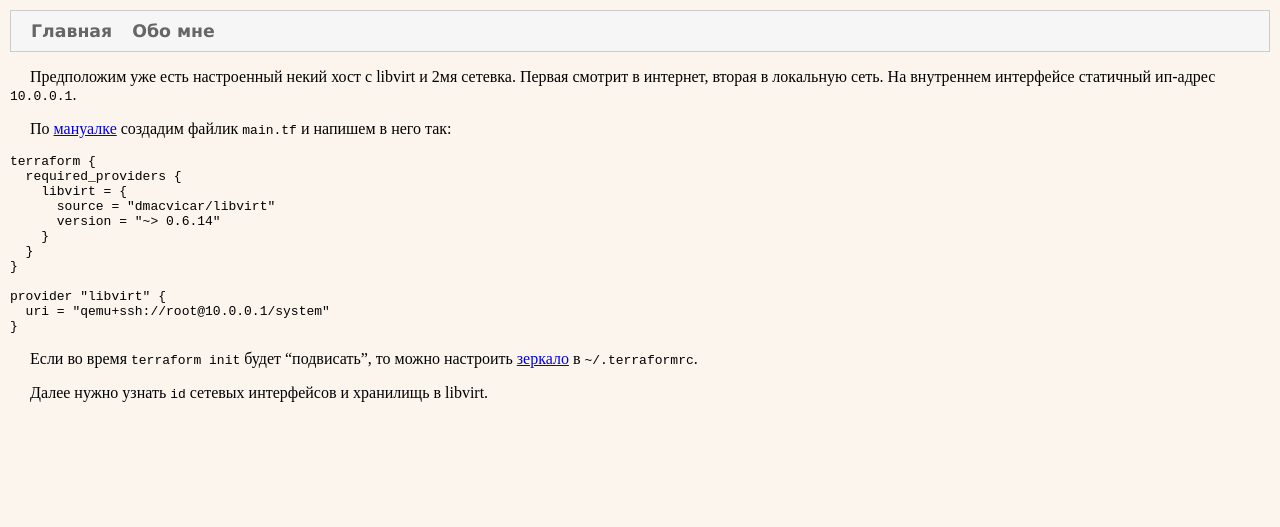
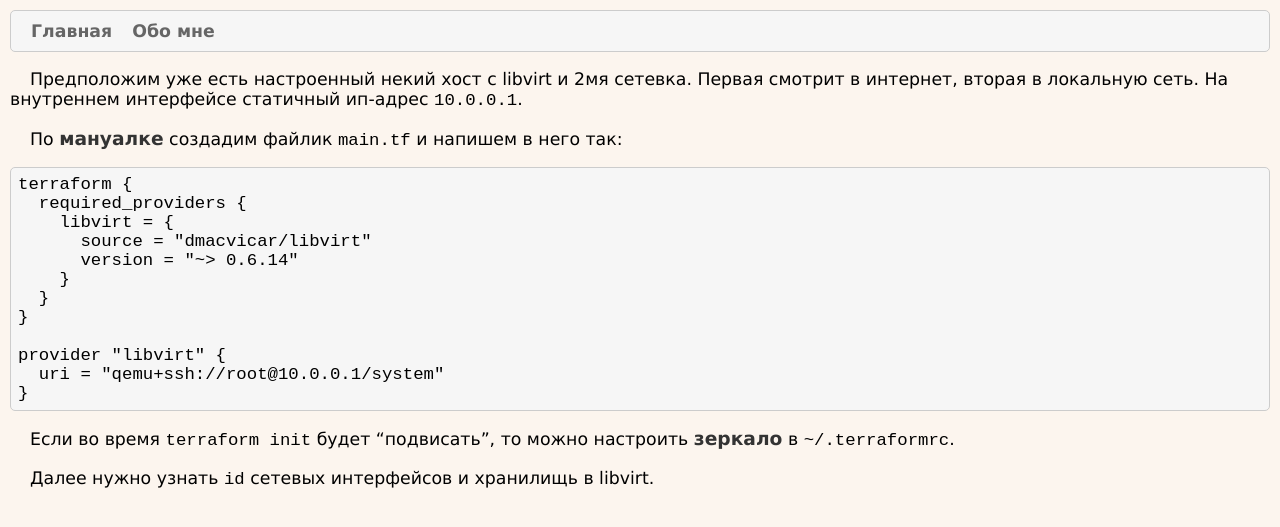
Before and after one commit to cronolio/cronolio.github.io, a Jekyll site: the page built from _posts/2022-04-28-minimal-devops.md, in a window 1280 px wide. Shown: the top 527 px of the page. Built offline with Jekyll 4.4.1, drawn with Linux system fonts in a browser that asks for light colours.

Commit message:
change styles, codeblock

```diff
--- /dev/null
+++ b/_layouts/post.html
@@ -0,0 +1,12 @@
+<!doctype html>
+<html lang="ru">
+  <head>
+    {% include head.html %}
+  </head>
+  <body>
+    {% include menu.html %}
+    <div class="posts">
+    {{ content }}
+    </div>
+  </body>
+</html>
--- a/assets/css/main.css
+++ b/assets/css/main.css
@@ -1,6 +1,7 @@
 body{
-background-color: #FCF5EE;
+background-color: #fcf5ee;
 margin: 10px;
+font: 13pt Verdana, sans-serif;
 }
 
 p {
@@ -8,12 +9,13 @@ text-indent: 20px; /* Отступ абзатцев */
 }
 
 #boxmenu {
-BACKGROUND: #f6f6f6;
-BORDER: 1px #ccc solid;
-POSITION: relative;
-PADDING: 7px;
+background: #f6f6f6;
+border: 1px #ccc solid;
+border-radius: 5px;
+position: relative;
+padding: 7px;
 /* LEFT: 18%; */
-Z-INDEX: 1/*для IE*/
+z-index: 1/*для IE*/
 }
 
 /*без этого нарушается работа меню*/
@@ -23,13 +25,12 @@ BORDER-COLLAPSE: collapse
 
 /*стили основного меню*/
 #m {
-FONT: 13pt Verdana, sans-serif;
 FONT-WEIGHT: bold
 }
 
 /*стиль ссылок основного меню*/
 .a {
-COLOR: #666;
+color: #666;
 TEXT-DECORATION: none
 }
 
--- a/assets/css/post.css
+++ b/assets/css/post.css
@@ -1,5 +1,5 @@
 .posts a {
-  color: #555;
+  color: #333;
   text-decoration: none;
   font: 14pt Verdana, sans-serif;
   font-weight: bold
@@ -14,3 +14,10 @@
   list-style-type: none;
   font: 13pt Verdana, sans-serif;
 }
+
+.highlight pre {
+  border: 1px solid #ccc;
+  border-radius: 5px;
+  padding: 7px;
+  background: #f6f6f6
+}
```
Also changed, not shown: _posts/2022-04-28-minimal-devops.md (+1 -1 lines).
